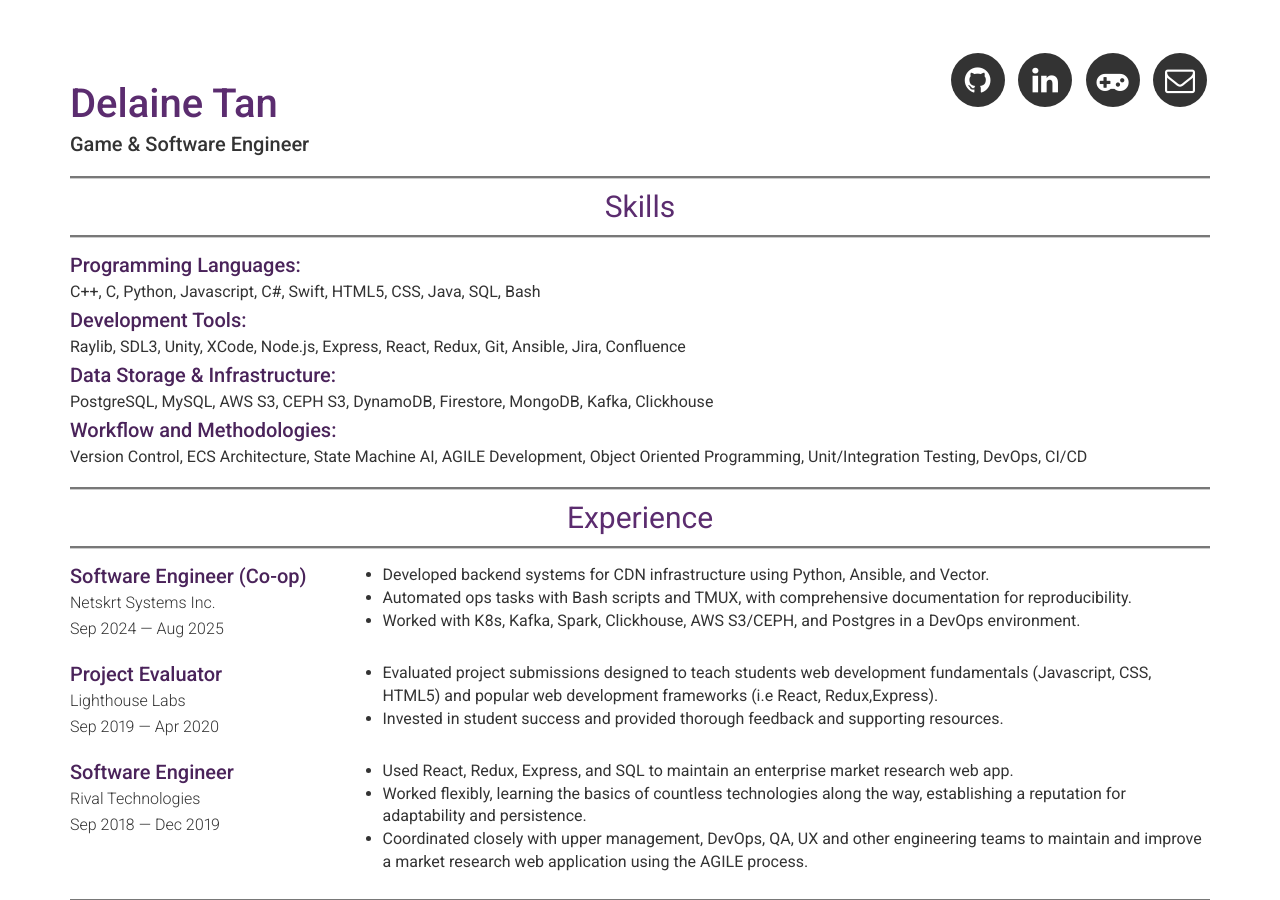
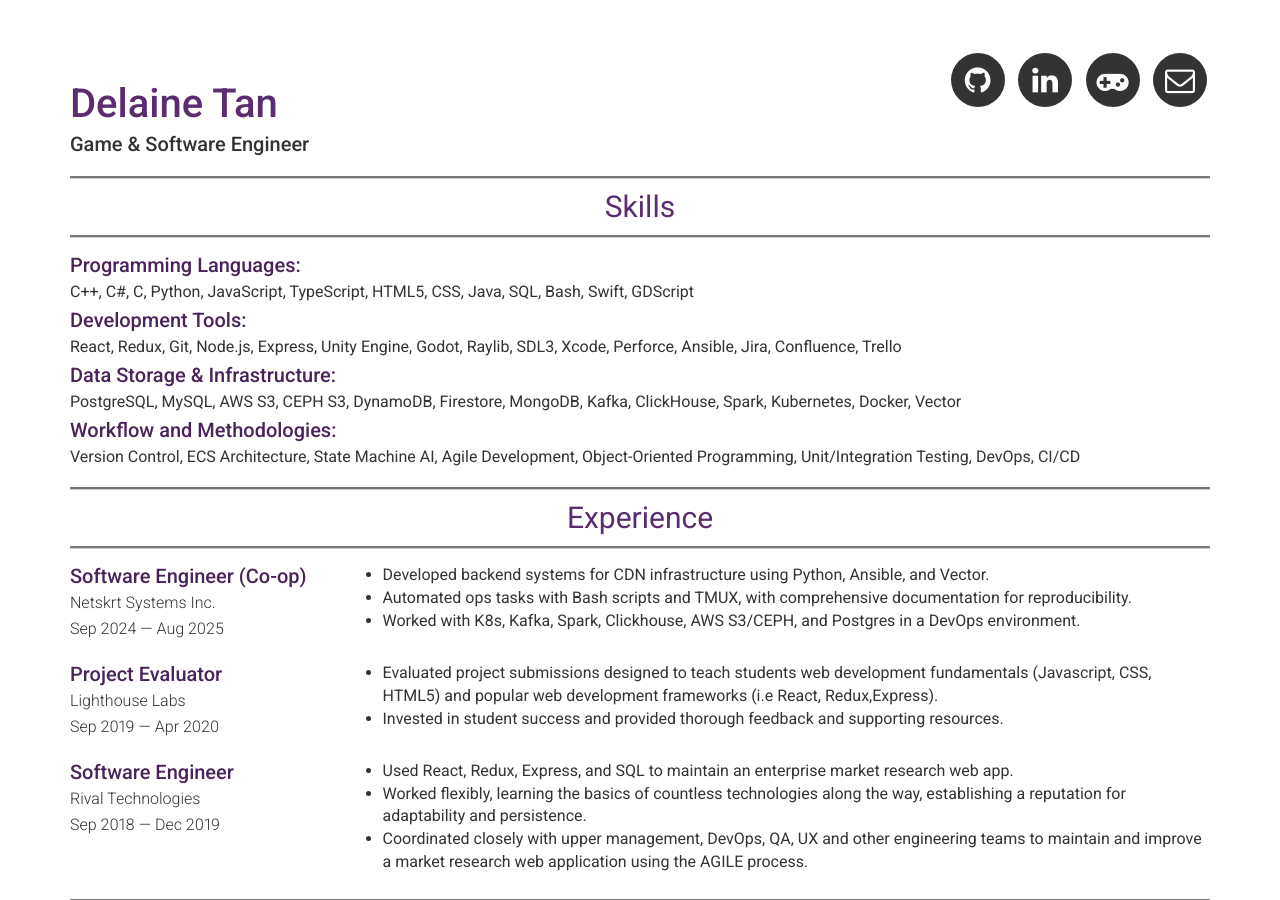
Before and after one commit to DelaineWTan/delainewtan.github.io, a Jekyll site: the page built from index.md, in a window 1280 px wide and 900 px high. Built offline with Jekyll 4.4.1, drawn with Linux system fonts in a browser that asks for light colours.

Commit message:
Update skills.

```diff
--- a/_data/skills.yml
+++ b/_data/skills.yml
@@ -1,12 +1,12 @@
 - layout: top
   name: "Programming Languages:"
-  description: C++, C, Python, Javascript, C#, Swift, HTML5, CSS, Java, SQL, Bash
+  description: C++, C#, C, Python, JavaScript, TypeScript, HTML5, CSS, Java, SQL, Bash, Swift, GDScript
 - layout: top
   name: "Development Tools:"
-  description: Raylib, SDL3, Unity, XCode, Node.js, Express, React, Redux, Git, Ansible, Jira, Confluence
+  description: React, Redux, Git, Node.js, Express, Unity Engine, Godot, Raylib, SDL3, Xcode, Perforce, Ansible, Jira, Confluence, Trello
 - layout: top
   name: "Data Storage & Infrastructure:"
-  description: PostgreSQL, MySQL, AWS S3, CEPH S3, DynamoDB, Firestore, MongoDB, Kafka, Clickhouse
+  description: PostgreSQL, MySQL, AWS S3, CEPH S3, DynamoDB, Firestore, MongoDB, Kafka, ClickHouse, Spark, Kubernetes, Docker, Vector
 - layout: top
   name: "Workflow and Methodologies:"
-  description: Version Control, ECS Architecture, State Machine AI, AGILE Development, Object Oriented Programming, Unit/Integration Testing, DevOps, CI/CD
+  description: Version Control, ECS Architecture, State Machine AI, Agile Development, Object-Oriented Programming, Unit/Integration Testing, DevOps, CI/CD
```
